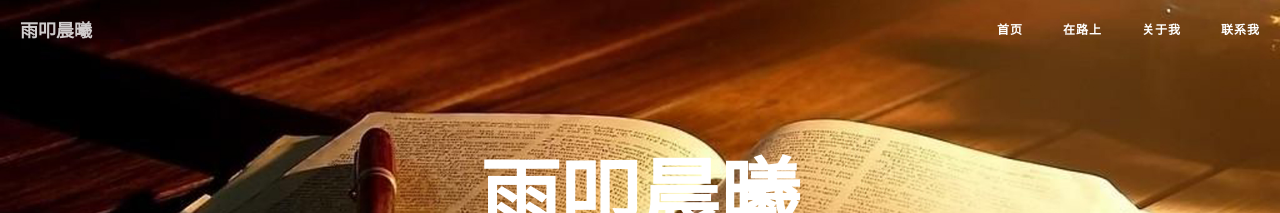
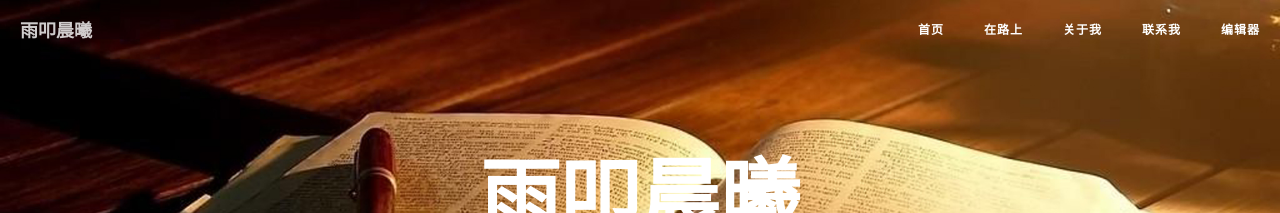
Before and after one commit to HENRY-M/info.mahuan, a Jekyll site: the page built from index.html, in a window 1280 px wide. Shown: the top 213 px of the page. Built offline with Jekyll 4.4.1, drawn with Linux system fonts in a browser that asks for light colours; nearby versions of some CDN libraries; the list of posts is cut into pages by our own code.

```diff
--- a/_config.yml
+++ b/_config.yml
@@ -9,6 +9,7 @@ weibo_userid: infomahuan
 github_username:  HENRY-M
 weixin_userid:  info.mahuan
 linkedin_userid:  dobetter
+mdeditor:    http://jbt.github.io/markdown-editor
 
 # Build settings
 markdown: kramdown
--- a/_includes/nav.html
+++ b/_includes/nav.html
@@ -23,6 +23,9 @@
                     <a href="{{ page.url | prepend: site.baseurl }}">{{ page.title }}</a>
                 </li>
                 {% endif %}{% endfor %}
+		<li>
+                    <a href="{{ site.mdeditor }}/">编辑器</a>
+                </li>
             </ul>
         </div>
         <!-- /.navbar-collapse -->
```
